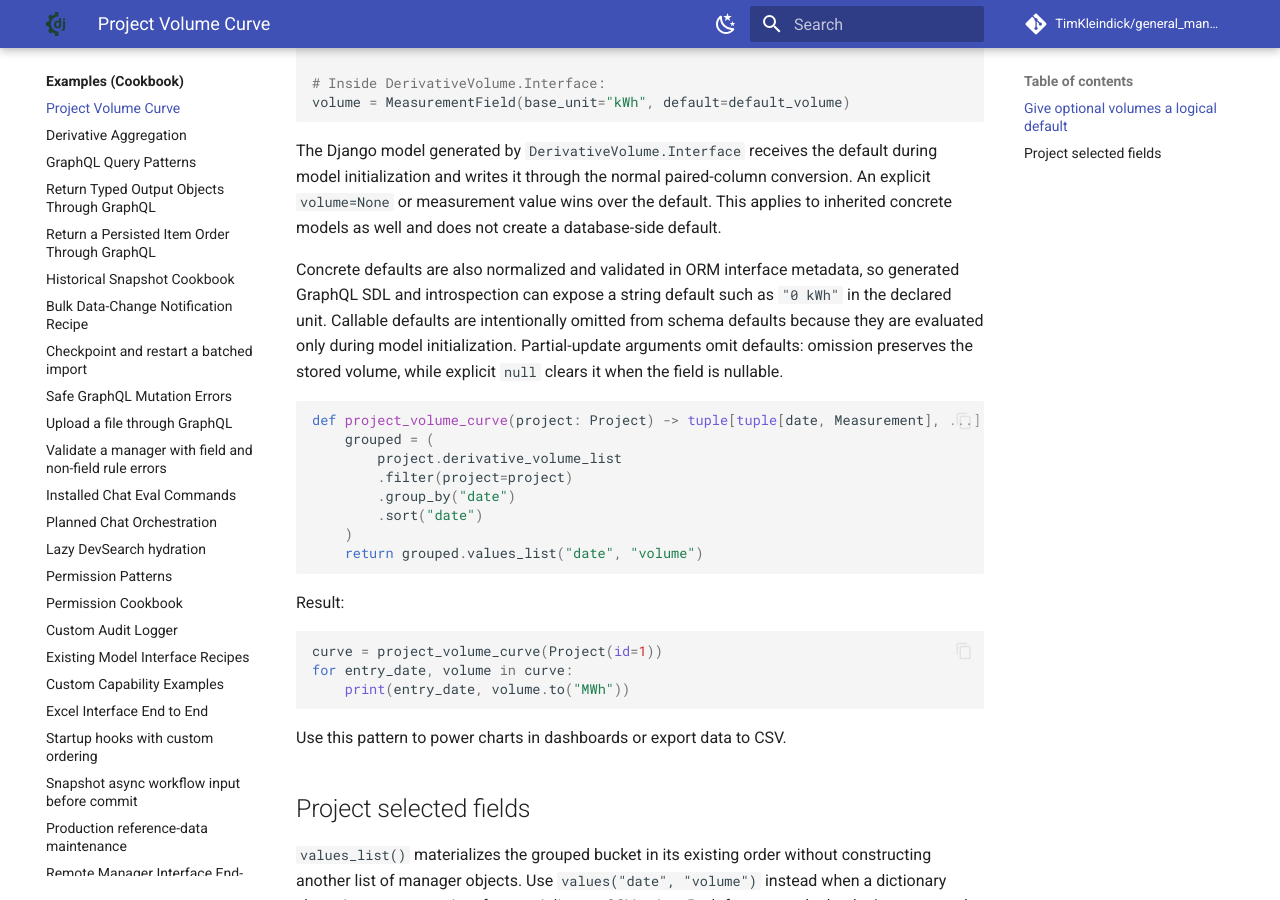
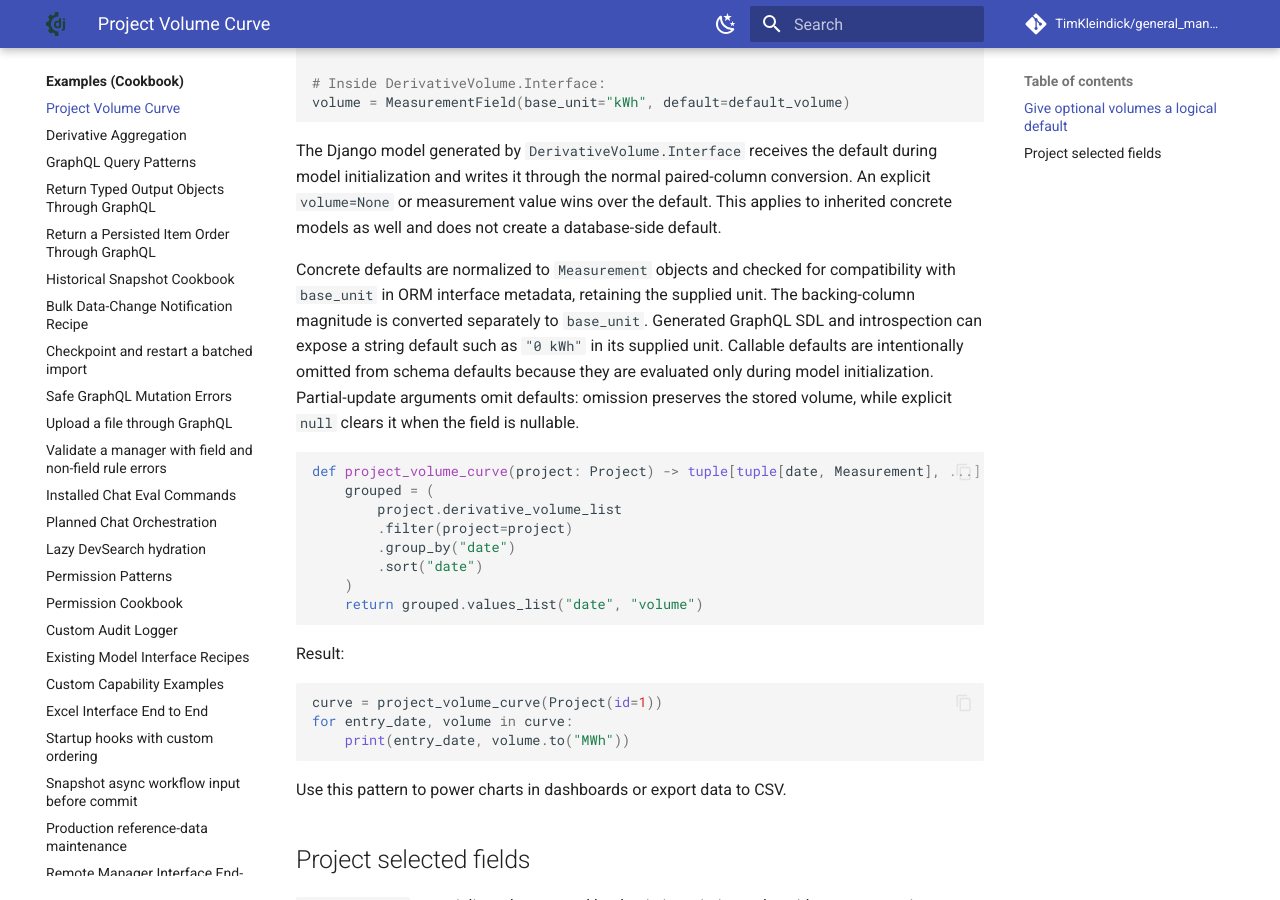
Before and after one commit to TimKleindick/general_manager, an MkDocs documentation site: the page built from docs/examples/project_volume_curve.md, in a window 1280 px wide and 900 px high, scrolled down 842 px. Built offline with MkDocs 1.6.1 and Material for MkDocs 9.7.7, drawn with Linux system fonts in a browser that asks for light colours; comment, search, counter and statistics services are not loaded.

Commit message:
docs: clarify measurement default unit preservation

```diff
--- a/docs/examples/project_volume_curve.md
+++ b/docs/examples/project_volume_curve.md
@@ -44,9 +44,11 @@ paired-column conversion. An explicit `volume=None` or measurement value wins
 over the default. This applies to inherited concrete models as well and does
 not create a database-side default.
 
-Concrete defaults are also normalized and validated in ORM interface metadata,
-so generated GraphQL SDL and introspection can expose a string default such as
-`"0 kWh"` in the declared unit. Callable defaults are intentionally omitted
+Concrete defaults are normalized to `Measurement` objects and checked for
+compatibility with `base_unit` in ORM interface metadata, retaining the supplied
+unit. The backing-column magnitude is converted separately to `base_unit`.
+Generated GraphQL SDL and introspection can expose a string default such as
+`"0 kWh"` in its supplied unit. Callable defaults are intentionally omitted
 from schema defaults because they are evaluated only during model
 initialization. Partial-update arguments omit defaults: omission preserves the
 stored volume, while explicit `null` clears it when the field is nullable.
```
Also changed, not shown: docs/concepts/measurement/field_design.md (+5 -3 lines), docs/howto/add_model_with_measurement.md (+5 -3 lines).
